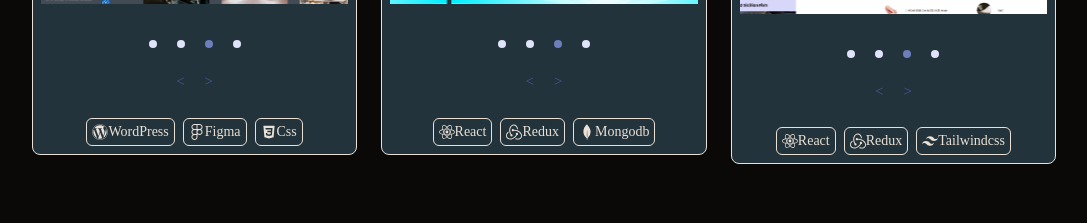
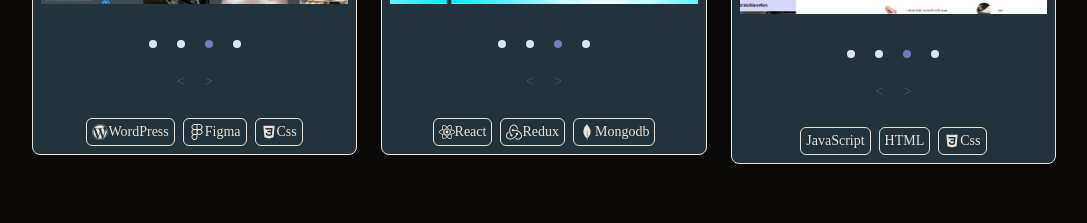
Before and after one commit to shawilayoul/aocholprofile, a React (Create React App) app: page / in a window 1280 px wide. Shown: the part 3680-3903 px from the top of the page, without its empty margins (96-1183 px from the left). Built offline with nearby package versions, Linux system fonts and the light colour scheme.

Commit message:
updating

```diff
--- a/src/containers/Projects/Projects.jsx
+++ b/src/containers/Projects/Projects.jsx
@@ -5,7 +5,7 @@ import "react-alice-carousel/lib/alice-carousel.css";
 import images from "../../constants/images";
 import { DiCss3 } from "react-icons/di";
 import { FaGithub, FaReact, FaWordpress, FaFigma } from "react-icons/fa";
-import { SiRedux, SiMongodb, SiTailwindcss } from "react-icons/si";
+import { SiRedux, SiMongodb} from "react-icons/si";
 import { BsBoxArrowInUpRight } from "react-icons/bs";
 const Projects = () => {
   return (
@@ -97,7 +97,7 @@ const Projects = () => {
           <div className="box">
             <div className="box-icon">
               <div className="left-icon">
-                <a href="https://github.com/shawilayoul/orderingpizza">
+                <a href="https://github.com/shawilayoul/RecipeSite">
                   <FaGithub />
                 </a>
               </div>
@@ -123,16 +123,14 @@ const Projects = () => {
             </div>
             <div className="box-footer">
               <div className="box-footer-items">
-                <FaReact />
-                <span>React</span>
+                <span>JavaScript</span>
               </div>
               <div className="box-footer-items">
-                <SiRedux />
-                <span>Redux</span>
+                <span>HTML</span>
               </div>
               <div className="box-footer-items">
-                <SiTailwindcss />
-                <span>Tailwindcss</span>
+              <DiCss3/>
+                <span>Css</span>
               </div>
             </div>
           </div>
```
